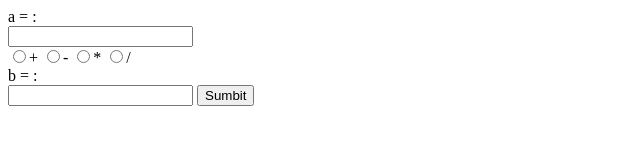
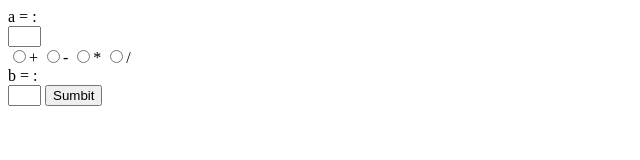
Before and after one commit to yaokiss/gitc, a plain HTML site: page 6/index.html in a window 1280 px wide. Shown: the whole page, without its empty margins (0-640 px from the left). Drawn offline with Linux system fonts and the light colour scheme.

Commit message:
Update index.html

```diff
--- a/6/index.html
+++ b/6/index.html
@@ -10,7 +10,7 @@
 
   <form action="cgi-bin/cgi" method="GET">
        a = :<br>
-       <input type="text" name="a" />
+       <input type="text" name="a" size="1"/>
        <br>
 
      <input type="radio" name="oper" value="0">+
@@ -19,7 +19,7 @@
      <input type="radio" name="oper" value="3">/
      <br>
         b = :<br>
-       <input type="text" name="b" />
+       <input type="text" name="b" size="1"/>
 
       <input type="submit" name="" value="Sumbit">
   </form>
```
